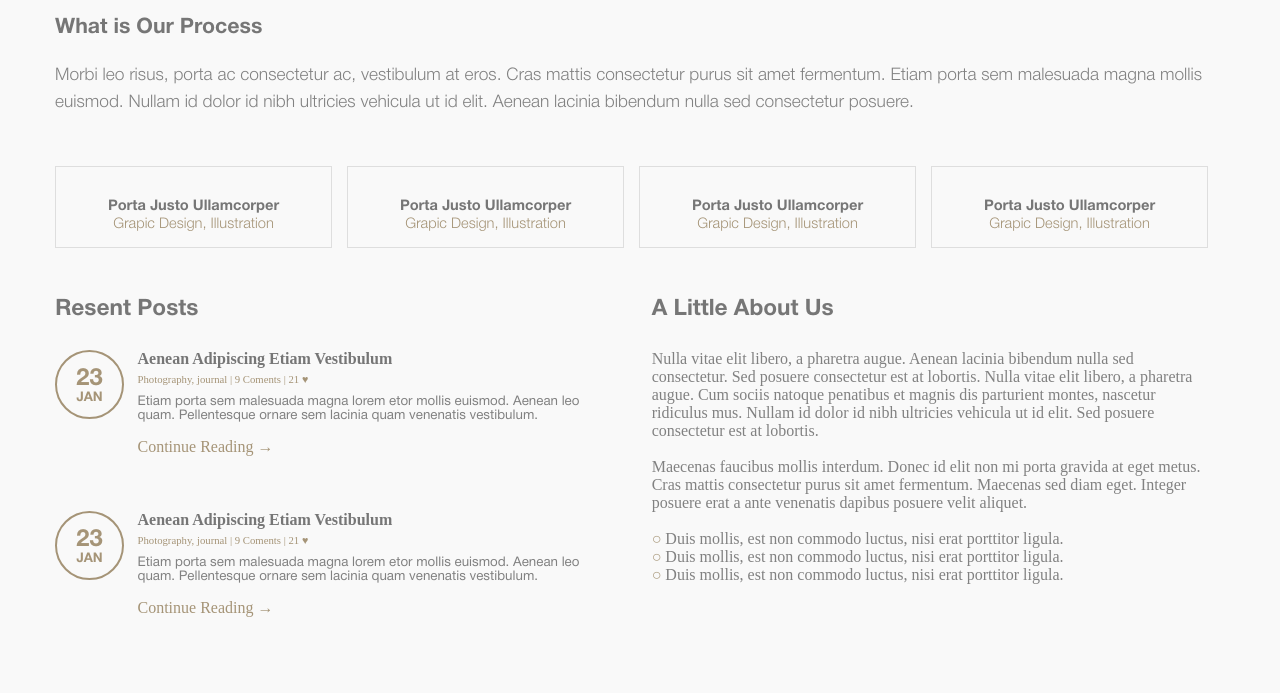
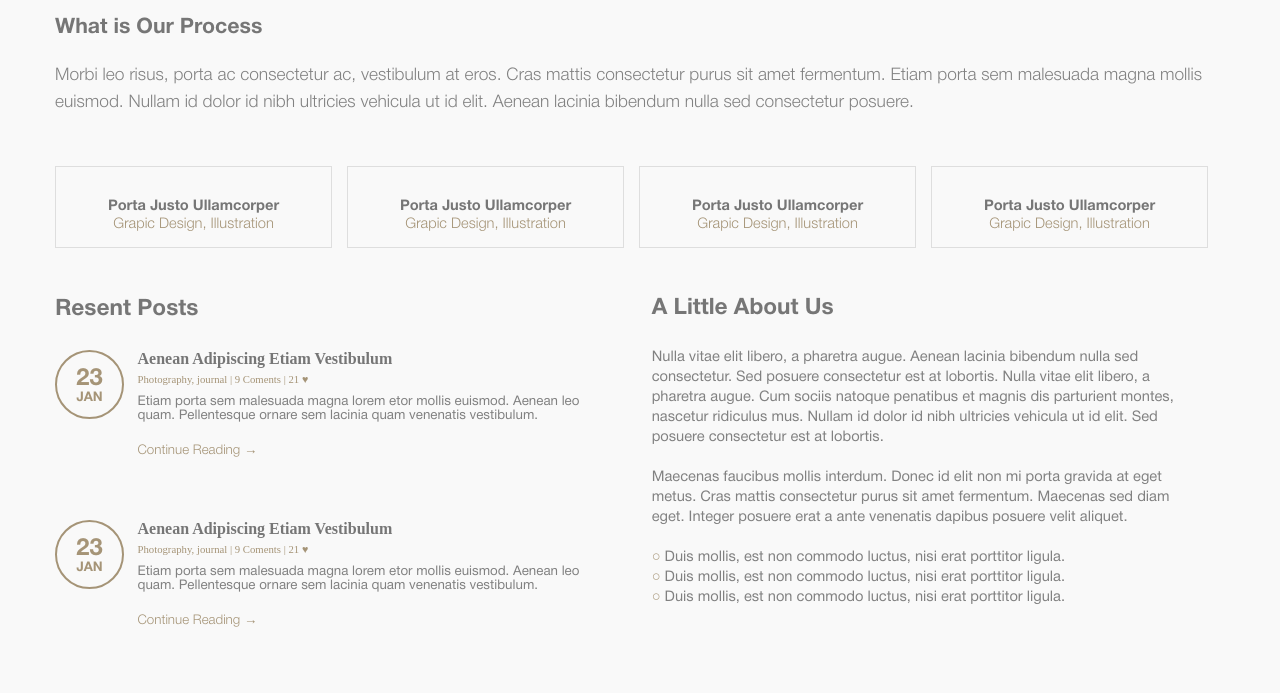
Before and after one commit to kaktusv6/Practice-BEM, a website: page app/index.html in a window 1280 px wide. Shown: the part 1305-1998 px from the top of the page. Drawn offline with nearby package versions, Linux system fonts and the light colour scheme; files that its build step writes are made by us from their sources.

Commit message:
Изменил стили текста и кнопки в blog.

```diff
--- a/dist/scss/sectionBlog/_blog.scss
+++ b/dist/scss/sectionBlog/_blog.scss
@@ -88,9 +88,15 @@ $size-data: 35px;
 
 .post-text__read{
 	border: 0;
+
 	background-color: transparent;
 	color: #a59477;
+
+	font-family: HelverticaNeueLight, sans-serif;
+	font-size: 10pt;
+	line-height: 20pt;
 	padding: 10px 0;
+
 	display: inline-block;
 	outline: none;
 	cursor: pointer;
@@ -100,6 +106,9 @@ $size-data: 35px;
 
 .blog__about {
 	color: $main-color-text-secondary;
+	font-size: 11pt;
+	line-height: 15pt;
+	font-family: HelverticaNeue;
 }
 .blog__about ul li::before{
 	color: $color-point-li;
```
